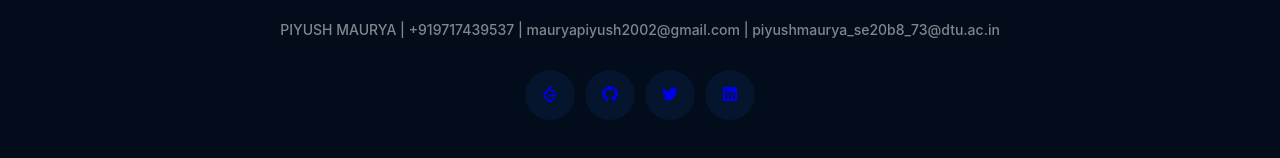
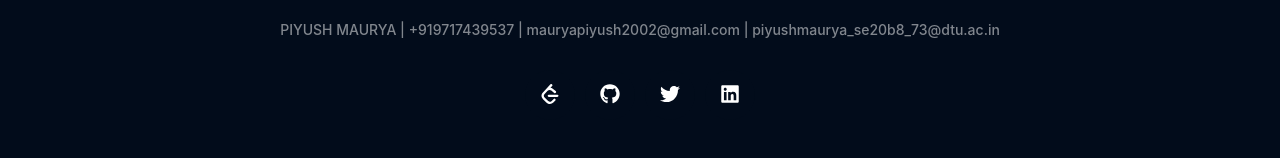
Before and after one commit to piyush28511/MOVIX, a React (Vite) app: page / in a window 1280 px wide. Shown: the part 1148-1306 px from the top of the page. Built offline with nearby package versions, Linux system fonts and the light colour scheme; no server answers.

Commit message:
link color

```diff
--- a/src/component/footer/Footer.jsx
+++ b/src/component/footer/Footer.jsx
@@ -31,24 +31,24 @@ const Footer = () => {
                 <div className="socialIcons">
                     <span className="icon">
                         <a href="https://leetcode.com/piyush14_6/" target="blank">
-                            <SiLeetcode />
+                            <SiLeetcode className="ico"/>
                         </a>
 
                     </span>
                     <span className="icon">
                         <a href="https://github.com/piyush28511" target="blank">
-                            <FaGithub />
+                            <FaGithub className="ico"/>
                         </a>
                     </span>
                     <span className="icon">
                         <a href="https://github.com/piyush28511" target = "blank">
-                            <FaTwitter />
+                            <FaTwitter className="ico"/>
                         </a>
 
                     </span>
                     <span className="icon">
                         <a href="https://www.linkedin.com/in/piyush-maurya-36100b128/" target="blank">
-                            <FaLinkedin />
+                            <FaLinkedin className="ico"/>
                         </a>
                     </span>
                 </div>
--- a/src/component/footer/style.scss
+++ b/src/component/footer/style.scss
@@ -1,5 +1,7 @@
 @import "../../mixins.scss";
+
 .footer {
+
     background-color: var(--black3);
     padding: 50px 0;
     color: white;
@@ -53,15 +55,20 @@
             width: 50px;
             height: 50px;
             border-radius: 50%;
-            background-color: var(--black);
+            background-color:var(--black3);
             display: flex;
             align-items: center;
             justify-content: center;
             cursor: pointer;
             transition: all ease 0.3s;
             &:hover {
-                box-shadow: 0 0 0.625em var(--pink);
+                box-shadow: 0 0 1em var(--pink);
                 color: var(--pink);
+            }
+            .ico{
+                color:white;
+                width: 20px;
+                height: 20px;
             }
         }
     }
```
